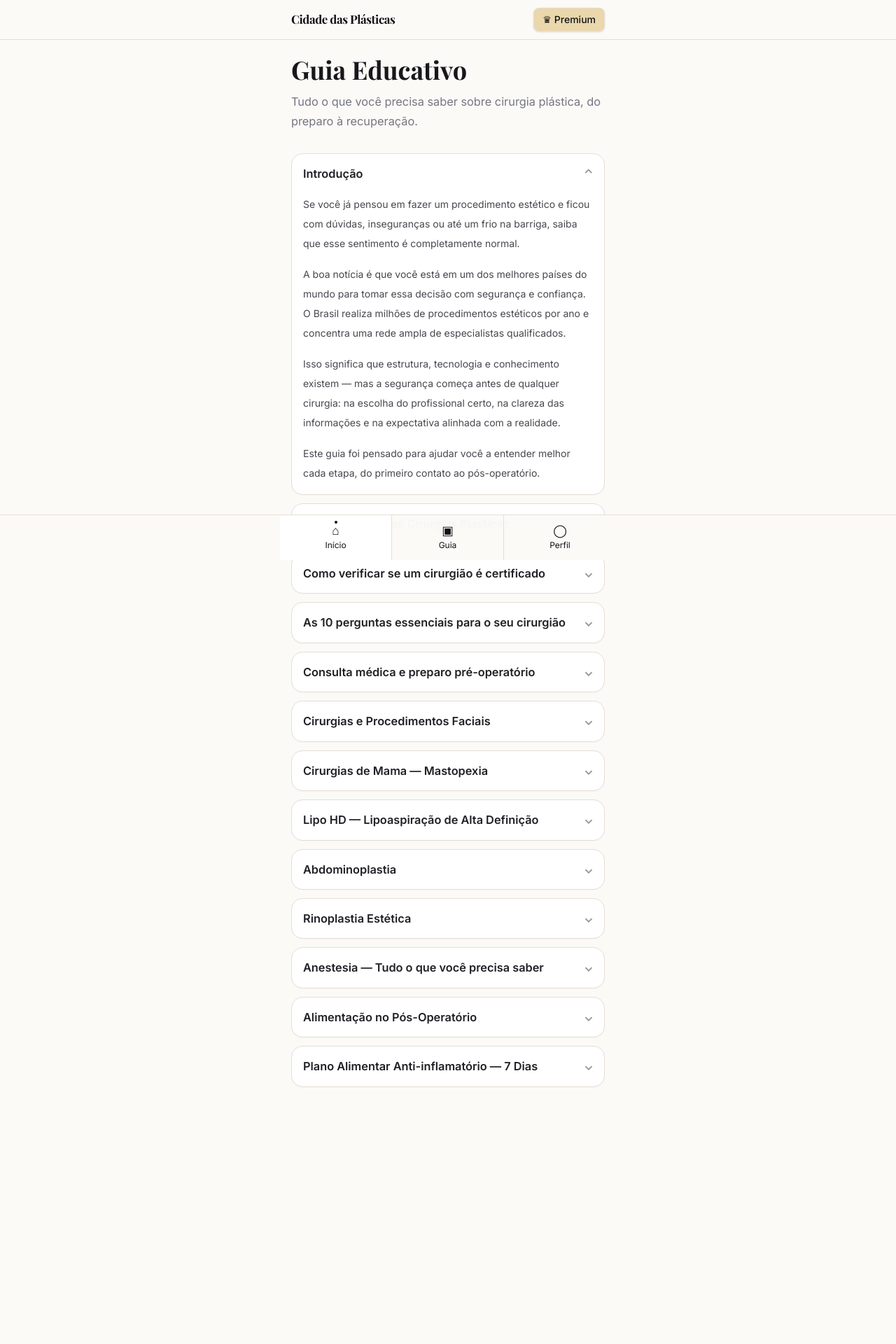
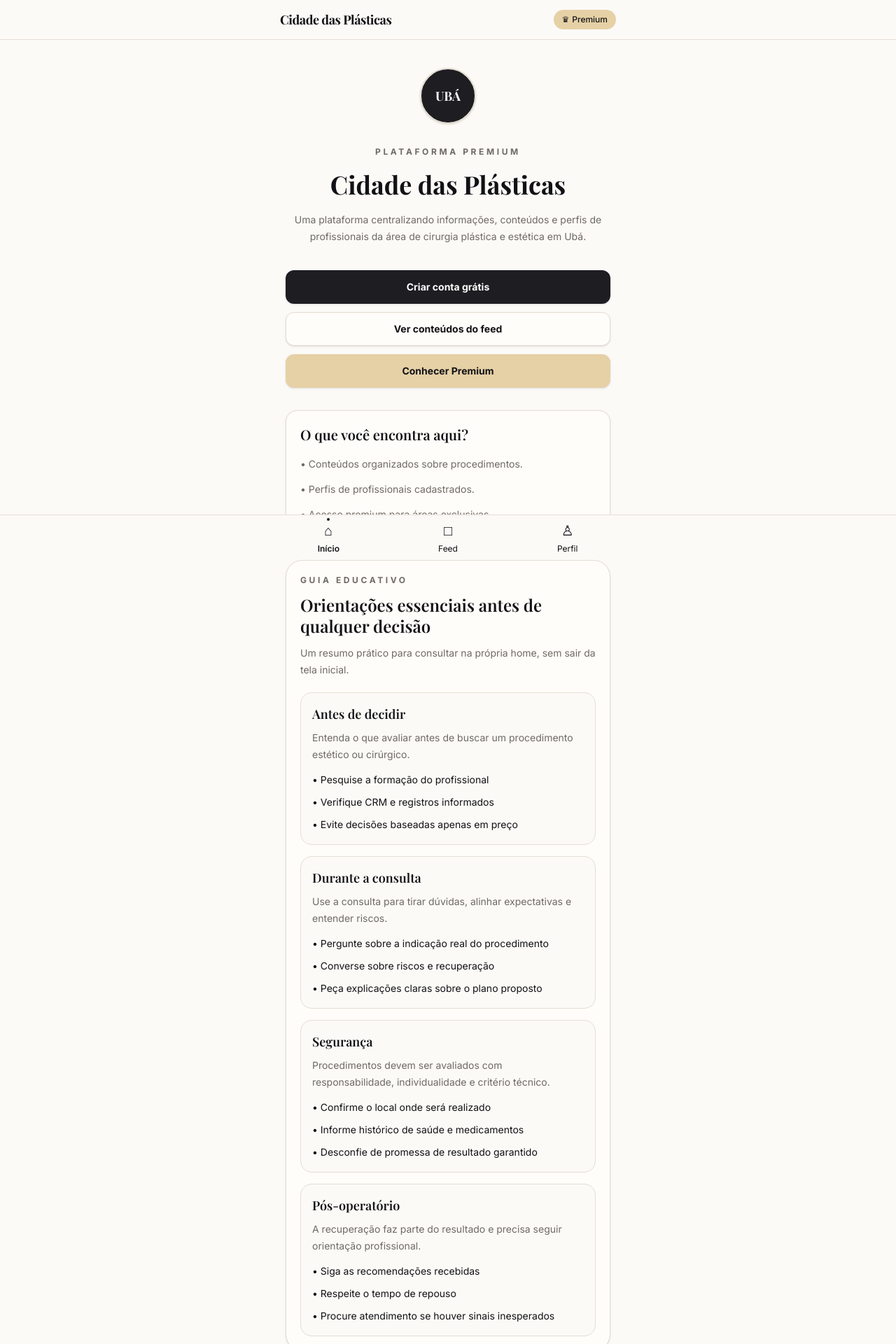
Before and after one commit to LeandroSatsuki/Uba-Cidade-Das-Plasticas, a Next.js app: page / in a window 1280 px wide. Shown: the top 1920 px of the page at 70% size. Before the commit the page ends 1649 px from the top, so only its background shows below. Built offline with nearby package versions, Linux system fonts and the light colour scheme.

Commit message:
Restore home and embed guide section

```diff
--- a/src/app/guia/page.tsx
+++ b/src/app/guia/page.tsx
@@ -1,5 +1,5 @@
-import { EducationalGuidePage } from "@/components/educational-guide";
+import { redirect } from "next/navigation";
 
 export default function GuiaPage() {
-  return <EducationalGuidePage activeTab="guide" />;
+  redirect("/");
 }
--- a/src/app/page.tsx
+++ b/src/app/page.tsx
@@ -1,5 +1,160 @@
-import { EducationalGuidePage } from "@/components/educational-guide";
+import Link from "next/link";
+import { BottomNav } from "@/components/bottom-nav";
+
+const guideSections = [
+  {
+    title: "Antes de decidir",
+    description:
+      "Entenda o que avaliar antes de buscar um procedimento estético ou cirúrgico.",
+    items: [
+      "Pesquise a formação do profissional",
+      "Verifique CRM e registros informados",
+      "Evite decisões baseadas apenas em preço",
+    ],
+  },
+  {
+    title: "Durante a consulta",
+    description:
+      "Use a consulta para tirar dúvidas, alinhar expectativas e entender riscos.",
+    items: [
+      "Pergunte sobre a indicação real do procedimento",
+      "Converse sobre riscos e recuperação",
+      "Peça explicações claras sobre o plano proposto",
+    ],
+  },
+  {
+    title: "Segurança",
+    description:
+      "Procedimentos devem ser avaliados com responsabilidade, individualidade e critério técnico.",
+    items: [
+      "Confirme o local onde será realizado",
+      "Informe histórico de saúde e medicamentos",
+      "Desconfie de promessa de resultado garantido",
+    ],
+  },
+  {
+    title: "Pós-operatório",
+    description:
+      "A recuperação faz parte do resultado e precisa seguir orientação profissional.",
+    items: [
+      "Siga as recomendações recebidas",
+      "Respeite o tempo de repouso",
+      "Procure atendimento se houver sinais inesperados",
+    ],
+  },
+];
 
 export default function HomePage() {
-  return <EducationalGuidePage activeTab="home" />;
+  return (
+    <main className="min-h-screen bg-background text-foreground">
+      <header className="sticky top-0 z-50 border-b border-border bg-background/90 backdrop-blur-xl">
+        <div className="mx-auto flex h-14 max-w-lg items-center justify-between px-4">
+          <Link href="/" className="font-heading text-lg font-bold tracking-tight">
+            Cidade das Plásticas
+          </Link>
+
+          <Link
+            href="/premium"
+            className="inline-flex items-center gap-1 rounded-full bg-accent px-3 py-1.5 text-xs font-medium text-accent-foreground transition-opacity hover:opacity-90"
+          >
+            <span aria-hidden="true">♛</span>
+            Premium
+          </Link>
+        </div>
+      </header>
+
+      <section className="mx-auto max-w-lg px-6 pb-24 pt-10">
+        <div className="flex flex-1 flex-col justify-center">
+          <div className="mb-8 flex justify-center">
+            <div className="flex h-20 w-20 items-center justify-center rounded-full border-2 border-border bg-primary text-primary-foreground shadow-sm">
+              <span className="font-heading text-lg font-bold">UBÁ</span>
+            </div>
+          </div>
+
+          <div className="text-center">
+            <p className="text-xs font-bold uppercase tracking-[0.3em] text-muted-foreground">
+              Plataforma Premium
+            </p>
+
+            <h1 className="mt-4 font-heading text-4xl font-bold leading-tight">
+              Cidade das Plásticas
+            </h1>
+
+            <p className="mt-4 text-sm leading-6 text-muted-foreground">
+              Uma plataforma centralizando informações, conteúdos e perfis de
+              profissionais da área de cirurgia plástica e estética em Ubá.
+            </p>
+          </div>
+
+          <div className="mt-9 space-y-3">
+            <Link
+              href="/login"
+              className="flex h-12 w-full items-center justify-center rounded-xl bg-primary px-4 text-sm font-bold text-primary-foreground shadow-sm transition hover:opacity-90"
+              style={{ color: "#fff" }}
+            >
+              Criar conta grátis
+            </Link>
+
+            <Link
+              href="/feed"
+              className="flex h-12 w-full items-center justify-center rounded-xl border border-border bg-card px-4 text-sm font-bold shadow-sm transition hover:bg-muted"
+            >
+              Ver conteúdos do feed
+            </Link>
+
+            <Link
+              href="/premium"
+              className="flex h-12 w-full items-center justify-center rounded-xl bg-accent px-4 text-sm font-bold text-accent-foreground shadow-sm transition hover:opacity-90"
+            >
+              Conhecer Premium
+            </Link>
+          </div>
+
+          <div className="mt-8 rounded-2xl border border-border bg-card p-5 shadow-sm">
+            <h2 className="font-heading text-xl font-semibold">
+              O que você encontra aqui?
+            </h2>
+
+            <div className="mt-4 space-y-3 text-sm leading-6 text-muted-foreground">
+              <p>• Conteúdos organizados sobre procedimentos.</p>
+              <p>• Perfis de profissionais cadastrados.</p>
+              <p>• Acesso premium para áreas exclusivas.</p>
+            </div>
+          </div>
+
+          <div className="mt-8 rounded-3xl border border-border bg-card p-5 shadow-sm">
+            <p className="text-xs font-bold uppercase tracking-[0.3em] text-muted-foreground">
+              Guia educativo
+            </p>
+            <h2 className="mt-3 font-heading text-2xl font-semibold leading-tight">
+              Orientações essenciais antes de qualquer decisão
+            </h2>
+            <p className="mt-3 text-sm leading-6 text-muted-foreground">
+              Um resumo prático para consultar na própria home, sem sair da tela
+              inicial.
+            </p>
+
+            <div className="mt-5 space-y-4">
+              {guideSections.map((section) => (
+                <article key={section.title} className="rounded-2xl border border-border bg-background p-4">
+                  <h3 className="font-heading text-lg font-semibold">{section.title}</h3>
+                  <p className="mt-2 text-sm leading-6 text-muted-foreground">
+                    {section.description}
+                  </p>
+
+                  <ul className="mt-3 space-y-2 text-sm leading-6 text-foreground">
+                    {section.items.map((item) => (
+                      <li key={item}>• {item}</li>
+                    ))}
+                  </ul>
+                </article>
+              ))}
+            </div>
+          </div>
+        </div>
+      </section>
+
+      <BottomNav />
+    </main>
+  );
 }
```
